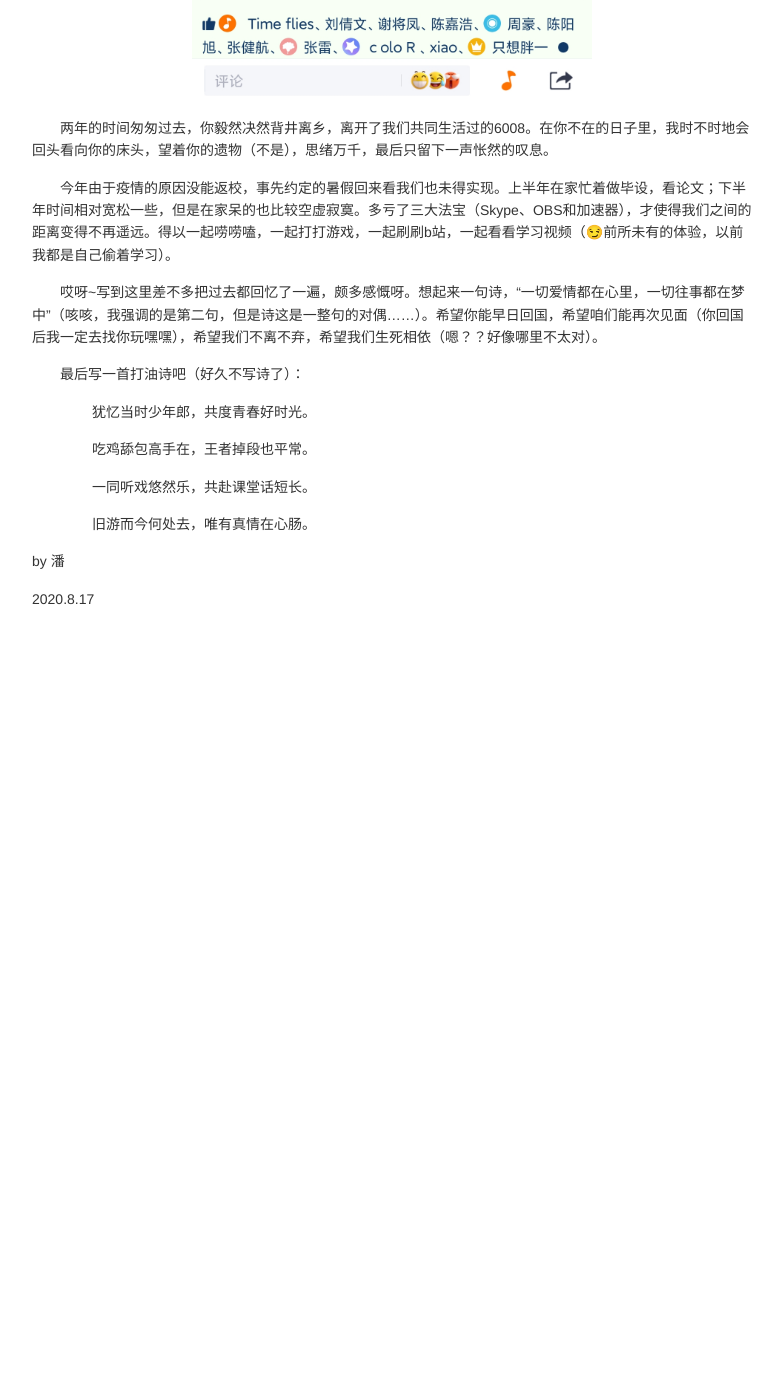
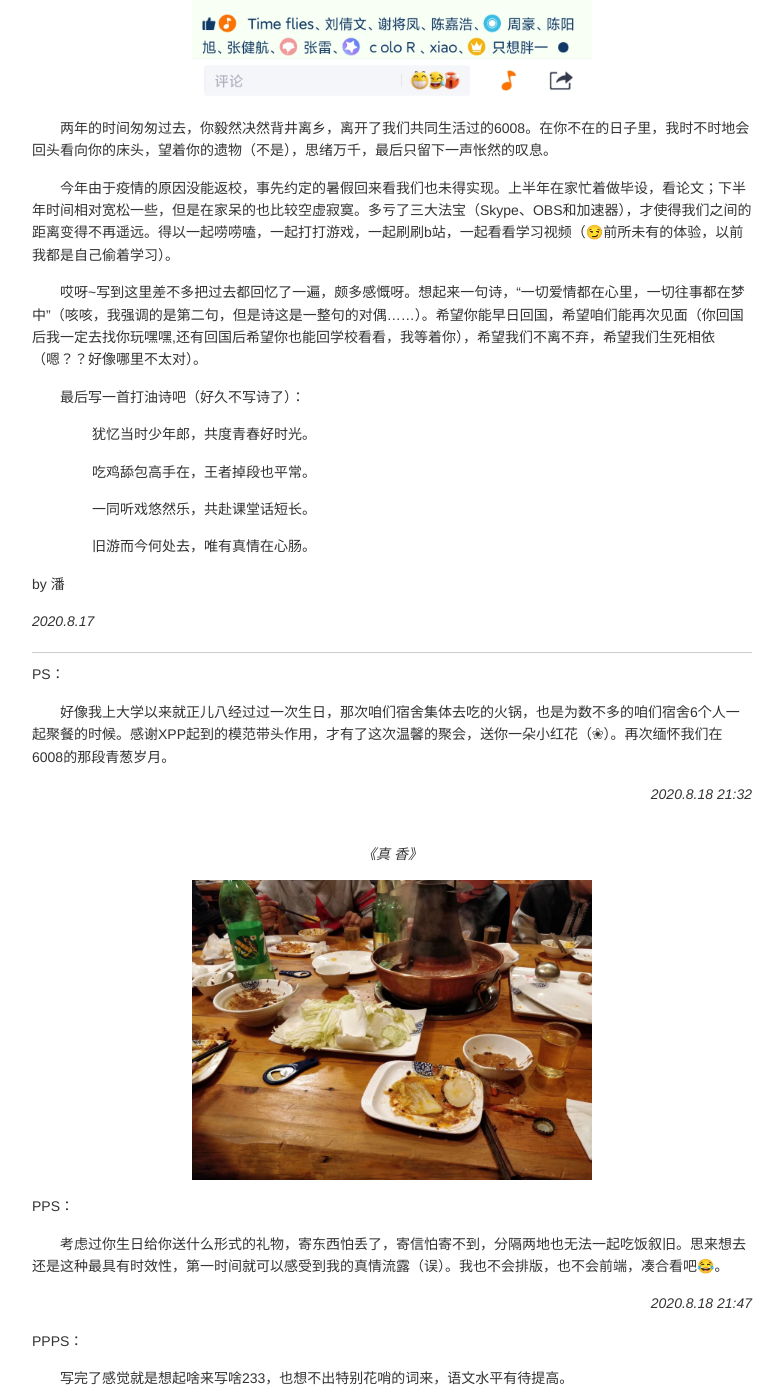
Before and after one commit to pan-mingyang/pan-mingyang.github.io, a Jekyll site: the page qs.html, which Jekyll copies as it is, in a window 1280 px wide and 1400 px high, scrolled down 11940 px. Shown: the whole window, without its empty margins (248-1032 px from the left). Built offline with Jekyll 4.4.1, drawn with Linux system fonts in a browser that asks for light colours; before the commit the page ends 12570 px from its top, so only the background shows below that.

Commit message:
'update'

```diff
--- a/qs.html
+++ b/qs.html
@@ -398,7 +398,7 @@ img {
 <p></center></p>
 <p>&emsp;&emsp;两年的时间匆匆过去，你毅然决然背井离乡，离开了我们共同生活过的6008。在你不在的日子里，我时不时地会回头看向你的床头，望着你的遗物（不是），思绪万千，最后只留下一声怅然的叹息。</p>
 <p>&emsp;&emsp;今年由于疫情的原因没能返校，事先约定的暑假回来看我们也未得实现。上半年在家忙着做毕设，看论文；下半年时间相对宽松一些，但是在家呆的也比较空虚寂寞。多亏了三大法宝（Skype、OBS和加速器），才使得我们之间的距离变得不再遥远。得以一起唠唠嗑，一起打打游戏，一起刷刷b站，一起看看学习视频（😏前所未有的体验，以前我都是自己偷着学习）。</p>
-<p>&emsp;&emsp;哎呀~写到这里差不多把过去都回忆了一遍，颇多感慨呀。想起来一句诗，“一切爱情都在心里，一切往事都在梦中”（咳咳，我强调的是第二句，但是诗这是一整句的对偶……）。希望你能早日回国，希望咱们能再次见面（你回国后我一定去找你玩嘿嘿），希望我们不离不弃，希望我们生死相依（嗯？？好像哪里不太对）。</p>
+<p>&emsp;&emsp;哎呀~写到这里差不多把过去都回忆了一遍，颇多感慨呀。想起来一句诗，“一切爱情都在心里，一切往事都在梦中”（咳咳，我强调的是第二句，但是诗这是一整句的对偶……）。希望你能早日回国，希望咱们能再次见面（你回国后我一定去找你玩嘿嘿,还有回国后希望你也能回学校看看，我等着你），希望我们不离不弃，希望我们生死相依（嗯？？好像哪里不太对）。</p>
 <p>&emsp;&emsp;最后写一首打油诗吧（好久不写诗了）：</p>
 <p>&emsp;&emsp;&emsp;&emsp;
 犹忆当时少年郎，共度青春好时光。</p>
@@ -409,7 +409,21 @@ img {
 <p>&emsp;&emsp;&emsp;&emsp;
 旧游而今何处去，唯有真情在心肠。</p>
 <p>by 潘</p>
-<p>2020.8.17</p>
+<p><em>2020.8.17</em></p>
+<h2></h2>
+<p>PS：</p>
+<p>&emsp;&emsp;好像我上大学以来就正儿八经过过一次生日，那次咱们宿舍集体去吃的火锅，也是为数不多的咱们宿舍6个人一起聚餐的时候。感谢XPP起到的模范带头作用，才有了这次温馨的聚会，送你一朵小红花（❀）。再次缅怀我们在6008的那段青葱岁月。</p>
+<p align="right"><em>2020.8.18 21:32</em></p>
+<p><center><br />
+<em>《真 香》</em></p>
+<img src="./assets/QQ20200818213132.jpg" width = "400" alt="图片名称" align="center" />
+<p></center></p>
+<p>PPS：</p>
+<p>&emsp;&emsp;考虑过你生日给你送什么形式的礼物，寄东西怕丢了，寄信怕寄不到，分隔两地也无法一起吃饭叙旧。思来想去还是这种最具有时效性，第一时间就可以感受到我的真情流露（误）。我也不会排版，也不会前端，凑合看吧😂。</p>
+<p align="right"><em>2020.8.18 21:47</em></p>
+<p>PPPS：</p>
+<p>&emsp;&emsp;写完了感觉就是想起啥来写啥233，也想不出特别花哨的词来，语文水平有待提高。</p>
+<p align="right"><em>2020.8.18 22:01</em></p>
 
 </body>
 </html>
```
Also changed, not shown: assets/QQ20200818213132.jpg (added).
